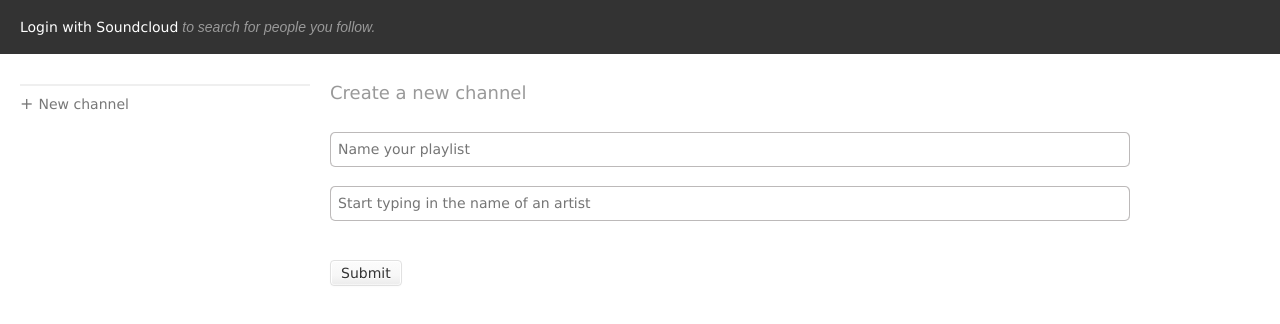
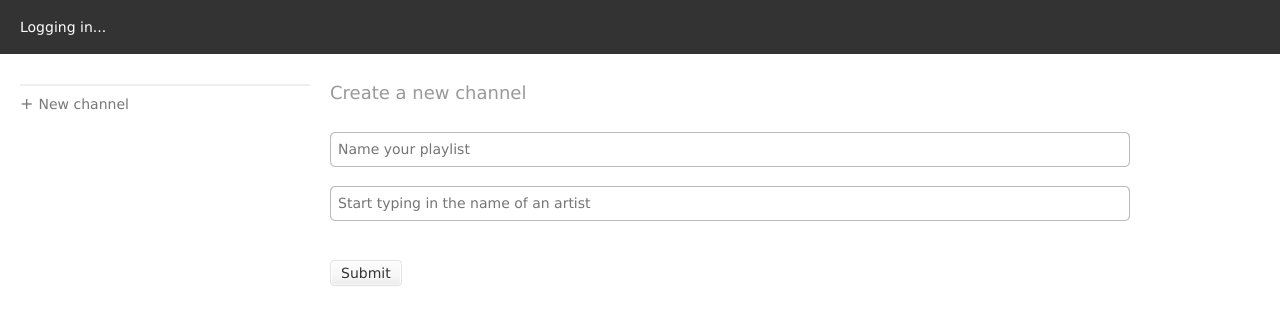
Before and after one commit to salemhilal/Cloudburst, a plain HTML site: page index.html in a window 1280 px wide. Both pictures are taken after a click on the element "Login with Soundcloud". Drawn offline with nearby package versions, Linux system fonts and the light colour scheme.

Commit message:
Shows loading when logging in.

```diff
--- a/css/style.scss
+++ b/css/style.scss
@@ -86,7 +86,7 @@ button:hover {
   padding: 20px;
   background-color: #333;
 
-  .login, .user {
+  .login, .user, .logging-in {
     font-size: 14px;
     color: #999;
     font-style: italic;
--- a/index.html
+++ b/index.html
@@ -23,10 +23,10 @@
                 <div class="user" ng-show="user">
                     <a href="{{user.permalink_url}}">Hej, {{user.username}}</a>
                 </div>
-                <div class="loggingIn" ng-show="loggingIn">
-                    <span></span>
+                <div class="logging-in" ng-show="loggingIn">
+                    <span>Logging in...</span>
                 </div>
-                <div class="login" ng-hide="user && !loggingIn">
+                <div class="login" ng-hide="user || loggingIn">
                     <span ng-click="login()">Login with Soundcloud</span> to search for people you follow.
                 </div>
             </div>
```
Also changed, not shown: css/style.css.
